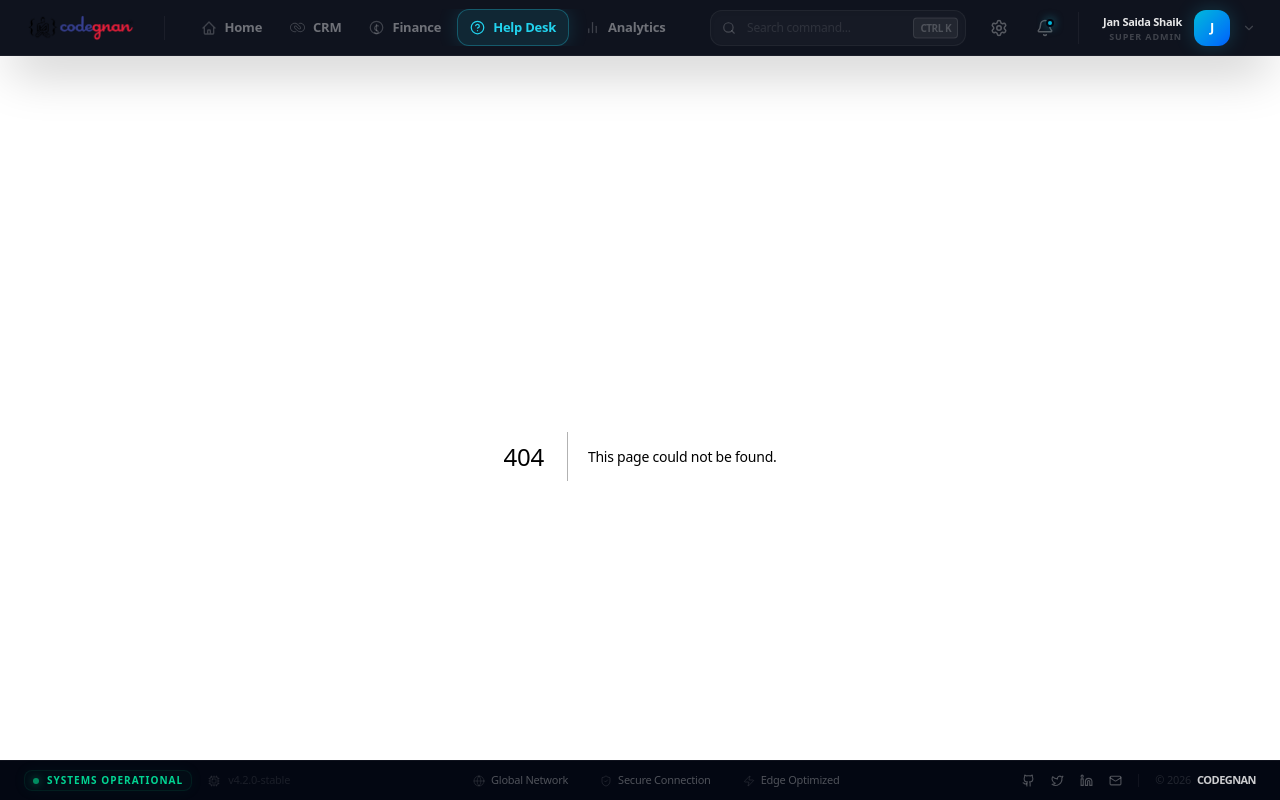
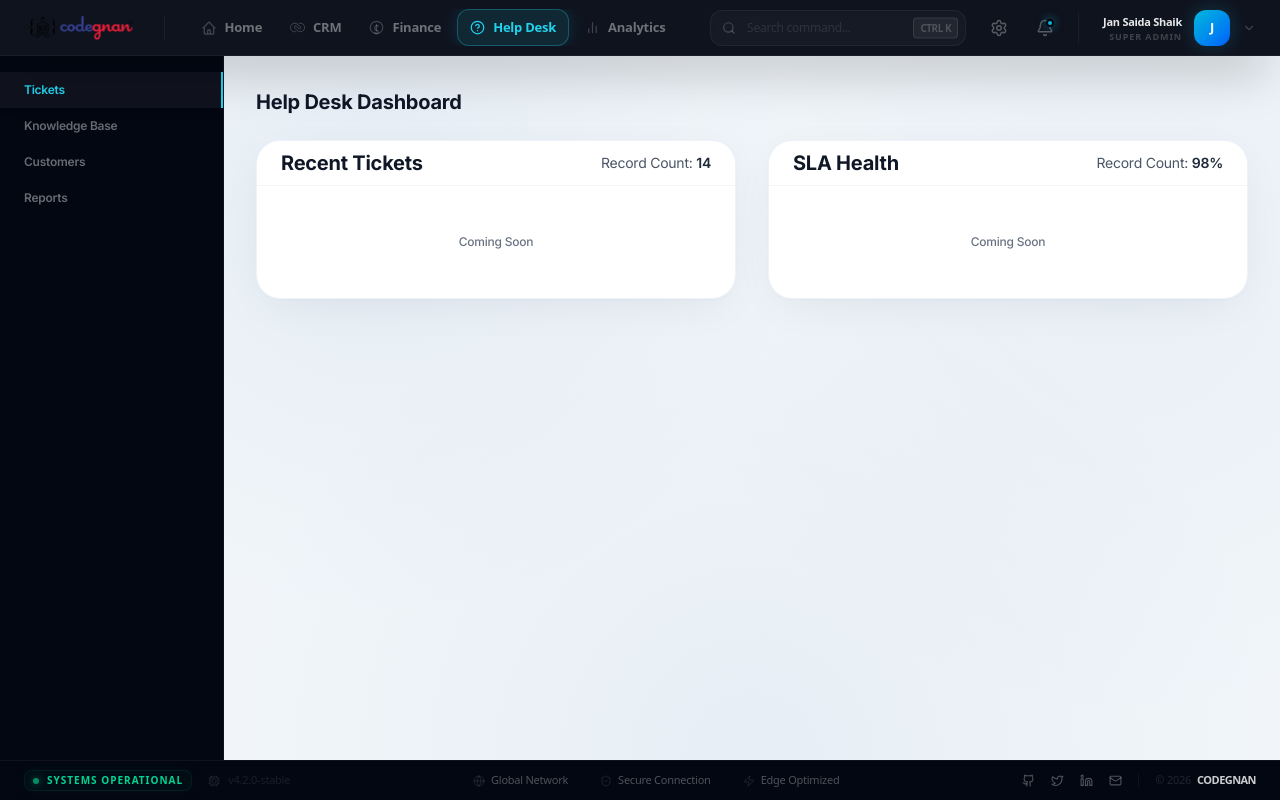
Before and after one commit to jansaida-shaik/codegnan, a Next.js app: page /helpdesk in a window 1280 px wide. Before the commit this address had no page. Built offline with nearby package versions, Linux system fonts and the light colour scheme.

Commit message:
rename: components to HelpdeskHomePage and LoginPage

```diff
--- /dev/null
+++ b/app/helpdesk/page.tsx
@@ -0,0 +1,64 @@
+"use client";
+import Header from "../components/Header";
+
+const sidebarItems = [
+  { label: "Tickets", active: true },
+  { label: "Knowledge Base" },
+  { label: "Customers" },
+  { label: "Reports" },
+];
+
+export default function HelpdeskHomePage() {
+  return (
+    <div className="flex flex-col h-full rich-bg overflow-hidden font-sans selection:bg-[#22d3ee]/30 selection:text-white">
+      <div className="flex flex-1 overflow-hidden">
+        {/* Sidebar */}
+        <aside className="w-56 bg-[#030712] border-r border-white/5 shrink-0">
+          <nav className="py-4">
+            {sidebarItems.map((item) => (
+              <div
+                key={item.label}
+                className={`px-6 py-2.5 text-xs font-semibold cursor-pointer transition-colors ${
+                  item.active
+                    ? "text-[#22d3ee] bg-white/5 border-r-2 border-[#22d3ee]"
+                    : "text-white/40 hover:bg-white/5 hover:text-white"
+                }`}
+              >
+                {item.label}
+              </div>
+            ))}
+          </nav>
+        </aside>
+
+        {/* Content */}
+        <main className="flex-1 overflow-y-auto p-6 lg:p-8 rich-bg">
+          <div className="max-w-7xl">
+            <h1 className="text-xl font-bold text-gray-900 mb-6">Help Desk Dashboard</h1>
+
+            <div className="grid grid-cols-2 gap-8">
+              <div className="premium-card overflow-hidden flex flex-col">
+                <div className="px-6 py-3 border-b border-gray-100 flex items-center justify-between">
+                  <h3 className="text-xl font-bold text-gray-900 leading-none">Recent Tickets</h3>
+                  <p className="text-sm text-gray-600">Record Count: <span className="font-semibold text-gray-800">14</span></p>
+                </div>
+                <div className="p-12 flex flex-col items-center justify-center text-gray-400">
+                   <p className="text-xs font-medium text-gray-500">Coming Soon</p>
+                </div>
+              </div>
+
+              <div className="premium-card overflow-hidden flex flex-col">
+                <div className="px-6 py-3 border-b border-gray-100 flex items-center justify-between">
+                  <h3 className="text-xl font-bold text-gray-900 leading-none">SLA Health</h3>
+                  <p className="text-sm text-gray-600">Record Count: <span className="font-semibold text-gray-800">98%</span></p>
+                </div>
+                <div className="p-12 flex flex-col items-center justify-center text-gray-400">
+                   <p className="text-xs font-medium text-gray-500">Coming Soon</p>
+                </div>
+              </div>
+            </div>
+          </div>
+        </main>
+      </div>
+    </div>
+  );
+}
```
